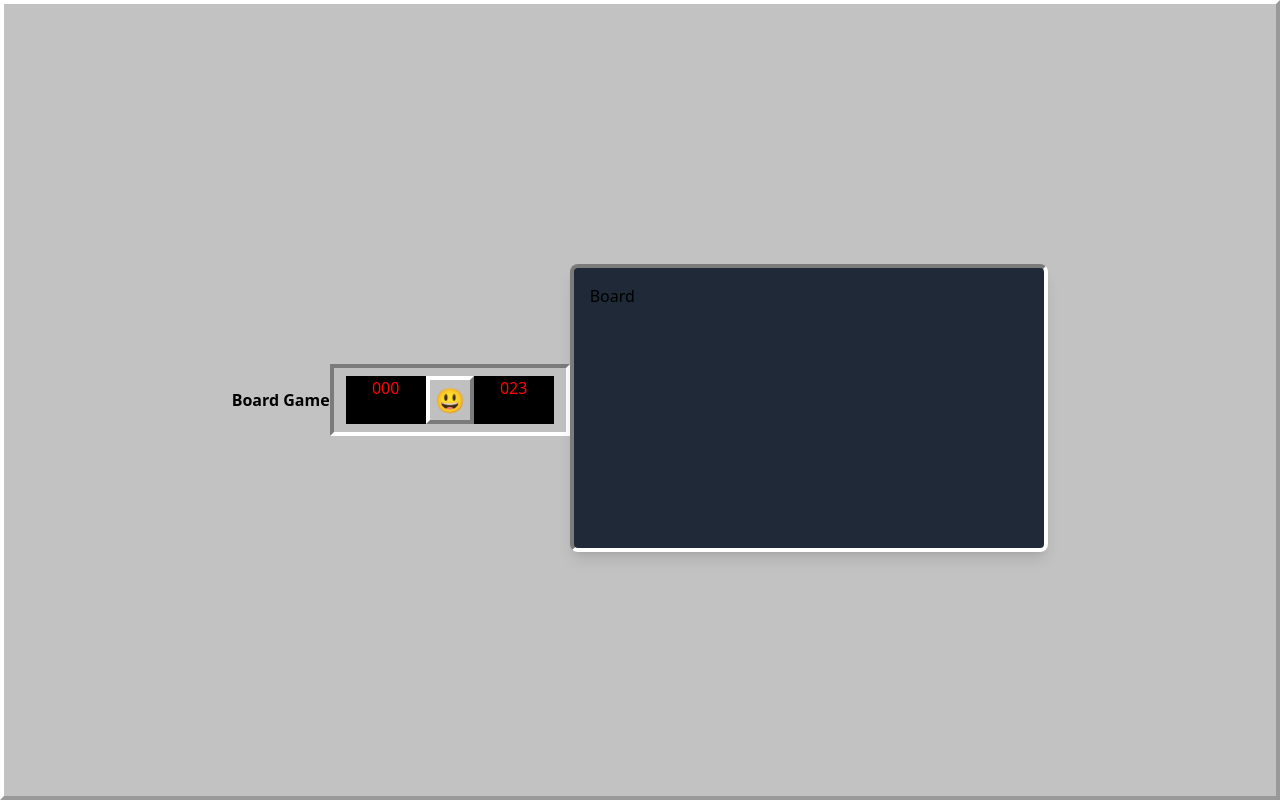
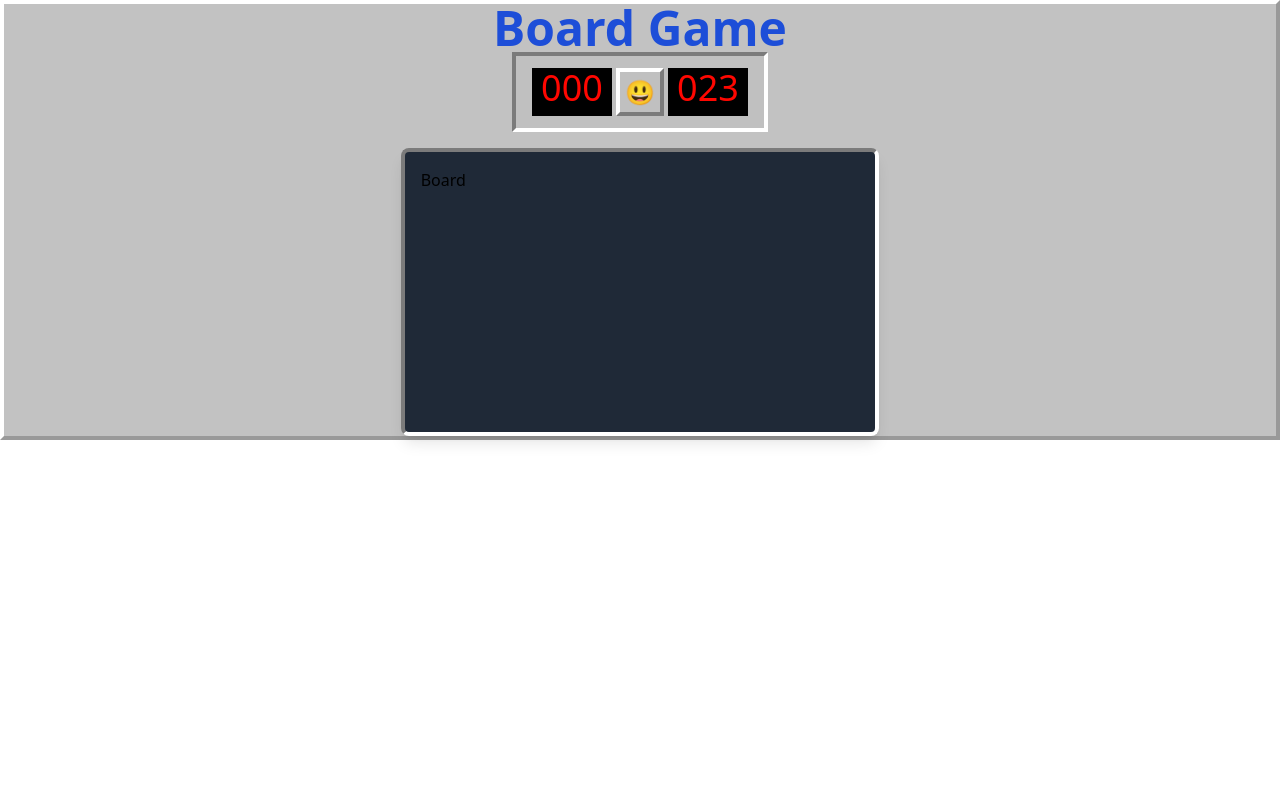
Before and after one commit to ejcontrerast/minesweeper, a React (Vite) app: page / in a window 1280 px wide. Built offline with nearby package versions, Linux system fonts and the light colour scheme.

Commit message:
Feat: Continue adding style and fixing issues

```diff
--- a/src/components/Game.tsx
+++ b/src/components/Game.tsx
@@ -5,8 +5,10 @@ import Board from "./Board";
 
 const Game: React.FC = () => {
   return (
-    <div className="flex items-center justify-center w-dvw h-dvh bg-[#c2c2c2] border-4 border-t-white border-b-[#999] border-l-white border-r-[#999]">
-      <h1 className="font-extrabold font-blue ">Board Game</h1>
+    <div className=" w-auto h-max-100
+    flex flex-col items-center justify-center
+    bg-[#c2c2c2] border-4 border-t-white border-b-[#999] border-l-white border-r-[#999]">
+      <h1 className="font-extrabold text-blue-700 text-5xl ">Board Game</h1>
       <Header />
       <Board />
     </div>
--- a/src/components/NumberDisplay.tsx
+++ b/src/components/NumberDisplay.tsx
@@ -7,8 +7,10 @@ interface NumberDisplayProps {
 const NumberDisplay: React.FC<NumberDisplayProps> = ({value}) => {
   return (
     <div className="flex justify-center items-center">
-      <div className="w-20 h-12
-      text-center text-[#ff0701] bg-black">{value.toString().padStart(3,"0")}</div>
+      <div className="w-20 h-12 text-4xl
+      text-center text-[#ff0701] bg-black m-1">
+        {value.toString().padStart(3,"0")}
+      </div>
     </div>
   )
 }
```
